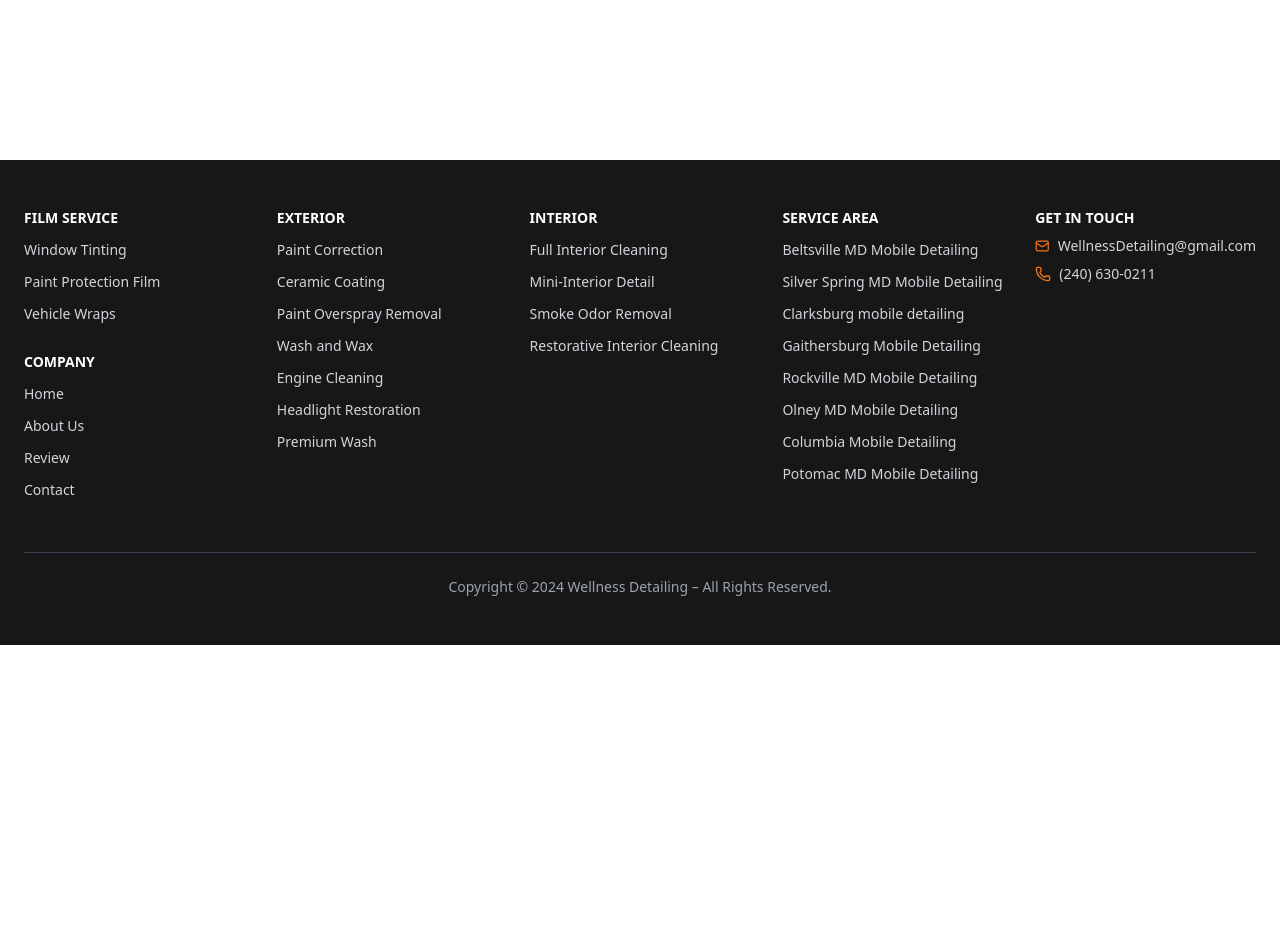
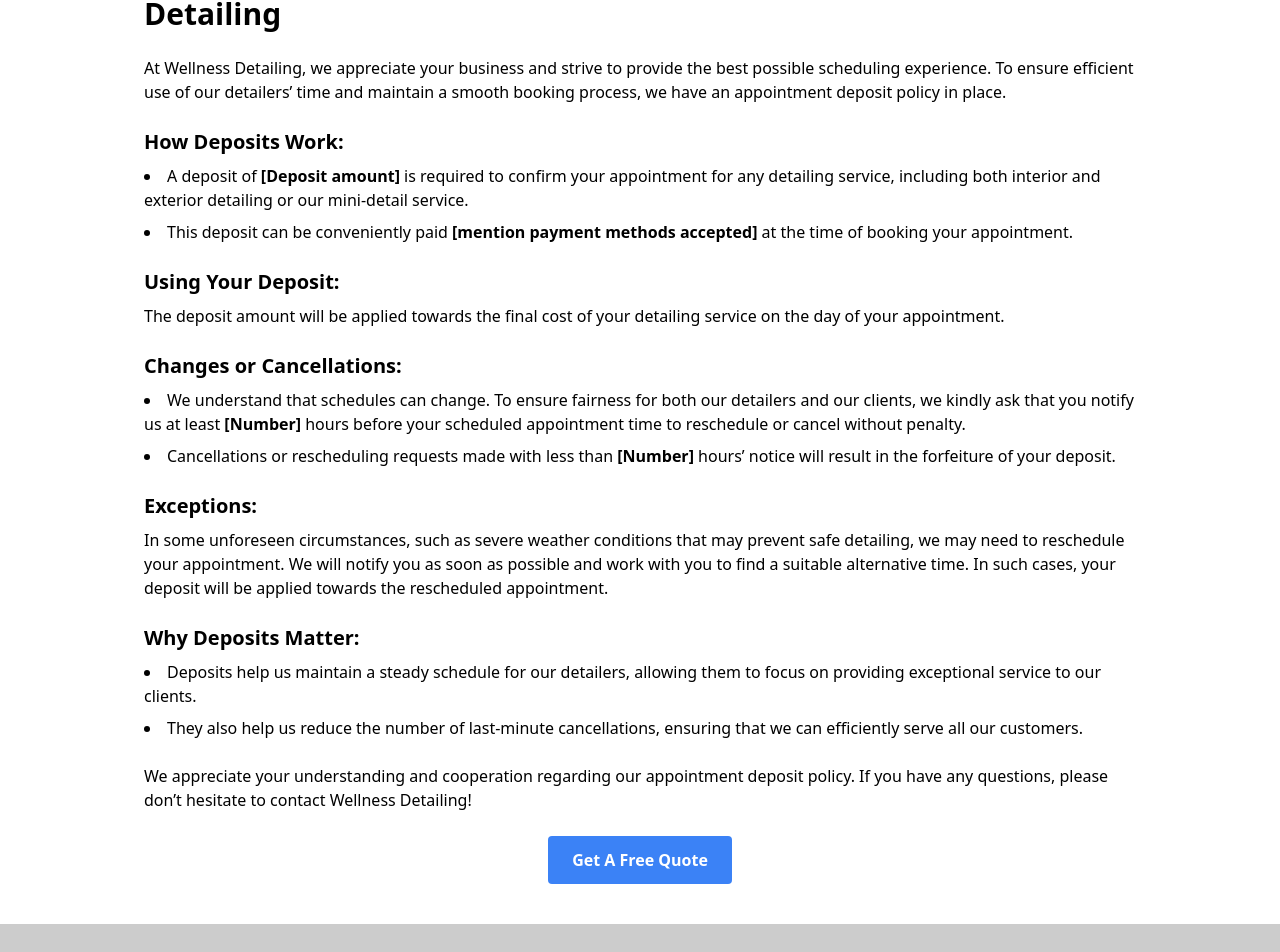
Before and after one commit to RJK3vin/car-wash-frontend, a React (Vite) app: page /appointmentdepositpolicy in a window 1280 px wide. Shown: the part 712-1664 px from the top of the page. Before the commit the page ends 1357 px from the top, so only its background shows below. Built offline with nearby package versions, Linux system fonts and the light colour scheme.

Commit message:
finished deposit policy page

```diff
--- a/src/AboutUs/AppointmentDepositPolicy.tsx
+++ b/src/AboutUs/AppointmentDepositPolicy.tsx
@@ -1,7 +1,72 @@
+import GalleryHero from "../components/GalleryHero"
+import QuoteForm from "../components/QuoteForm"
+import { Link } from "react-router-dom"
+
 export default function AppointmentDepositPolicy() {
     return (
         <>
-            <h1>Appointment Deposit Policy</h1>
+            <GalleryHero header="Appointment Deposit Policy" button="Get A Free Quote" loc="contact" url="https://placehold.co/1920x1080" />
+            <section className="max-w-5xl mx-auto px-4 py-10">
+                <h2 className="text-3xl font-semibold mb-6">Appointment Deposit Policy: Securing Your Spot at Wellness Detailing</h2>
+                <p className="mb-4">
+                    At Wellness Detailing, we appreciate your business and strive to provide the best possible scheduling experience. To ensure efficient use of our detailers’ time and maintain a smooth booking process, we have an appointment deposit policy in place.
+                </p>
+
+                <h3 className="text-xl font-semibold mt-6 mb-2">How Deposits Work:</h3>
+                <ul className="list-disc list-inside mb-4 space-y-2">
+                    <li>
+                        A deposit of <strong>[Deposit amount]</strong> is required to confirm your appointment for any detailing service, including both interior and exterior detailing or our mini-detail service.
+                    </li>
+                    <li>
+                        This deposit can be conveniently paid <strong>[mention payment methods accepted]</strong> at the time of booking your appointment.
+                    </li>
+                </ul>
+
+                <h3 className="text-xl font-semibold mt-6 mb-2">Using Your Deposit:</h3>
+                <p className="mb-4">
+                    The deposit amount will be applied towards the final cost of your detailing service on the day of your appointment.
+                </p>
+
+                <h3 className="text-xl font-semibold mt-6 mb-2">Changes or Cancellations:</h3>
+                <ul className="list-disc list-inside mb-4 space-y-2">
+                    <li>
+                        We understand that schedules can change. To ensure fairness for both our detailers and our clients, we kindly ask that you notify us at least <strong>[Number]</strong> hours before your scheduled appointment time to reschedule or cancel without penalty.
+                    </li>
+                    <li>
+                        Cancellations or rescheduling requests made with less than <strong>[Number]</strong> hours’ notice will result in the forfeiture of your deposit.
+                    </li>
+                </ul>
+
+                <h3 className="text-xl font-semibold mt-6 mb-2">Exceptions:</h3>
+                <p className="mb-4">
+                    In some unforeseen circumstances, such as severe weather conditions that may prevent safe detailing, we may need to reschedule your appointment. We will notify you as soon as possible and work with you to find a suitable alternative time. In such cases, your deposit will be applied towards the rescheduled appointment.
+                </p>
+
+                <h3 className="text-xl font-semibold mt-6 mb-2">Why Deposits Matter:</h3>
+                <ul className="list-disc list-inside mb-6 space-y-2">
+                    <li>
+                        Deposits help us maintain a steady schedule for our detailers, allowing them to focus on providing exceptional service to our clients.
+                    </li>
+                    <li>
+                        They also help us reduce the number of last-minute cancellations, ensuring that we can efficiently serve all our customers.
+                    </li>
+                </ul>
+
+                <p className="mb-6">
+                    We appreciate your understanding and cooperation regarding our appointment deposit policy. If you have any questions, please don’t hesitate to contact Wellness Detailing!
+                </p>
+
+                <div className="flex justify-center">
+                    <Link
+                        to="/contact"
+                        className="inline-block bg-blue-500 hover:bg-blue-600 text-white font-semibold px-6 py-3 rounded transition"
+                    >
+                        Get A Free Quote
+                    </Link>
+                </div>
+            </section>
+
+            <QuoteForm />
         </>
     )
 }
```
